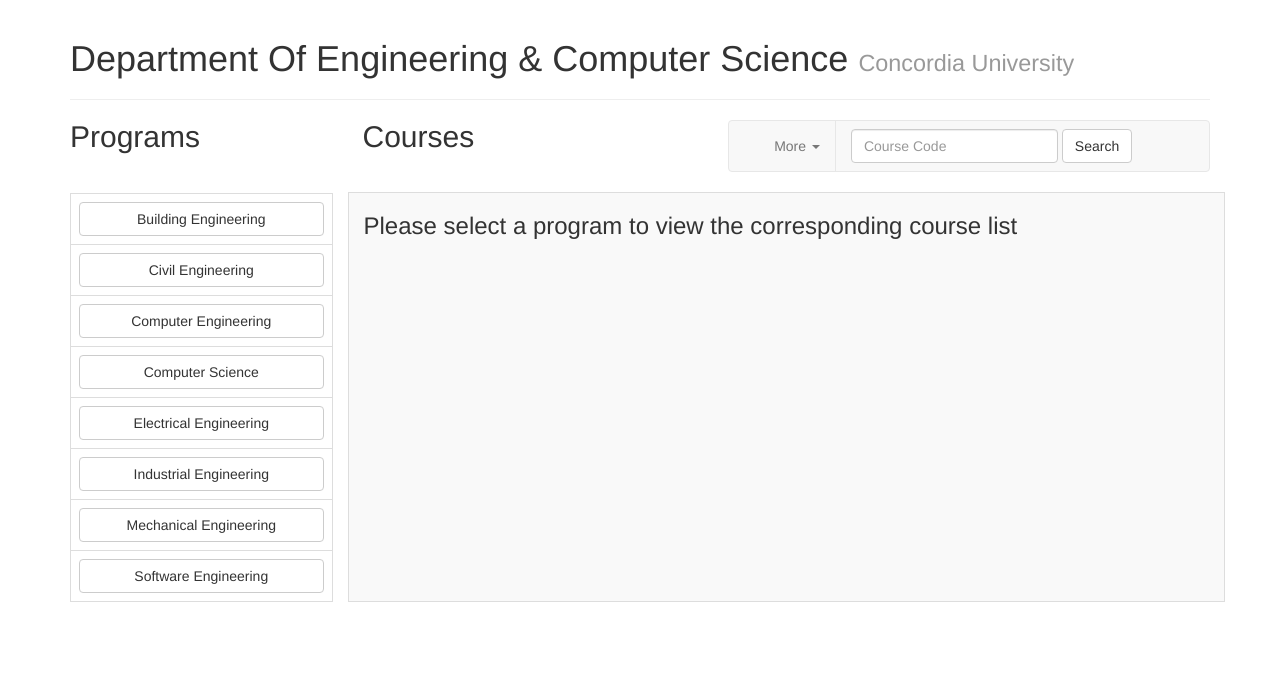
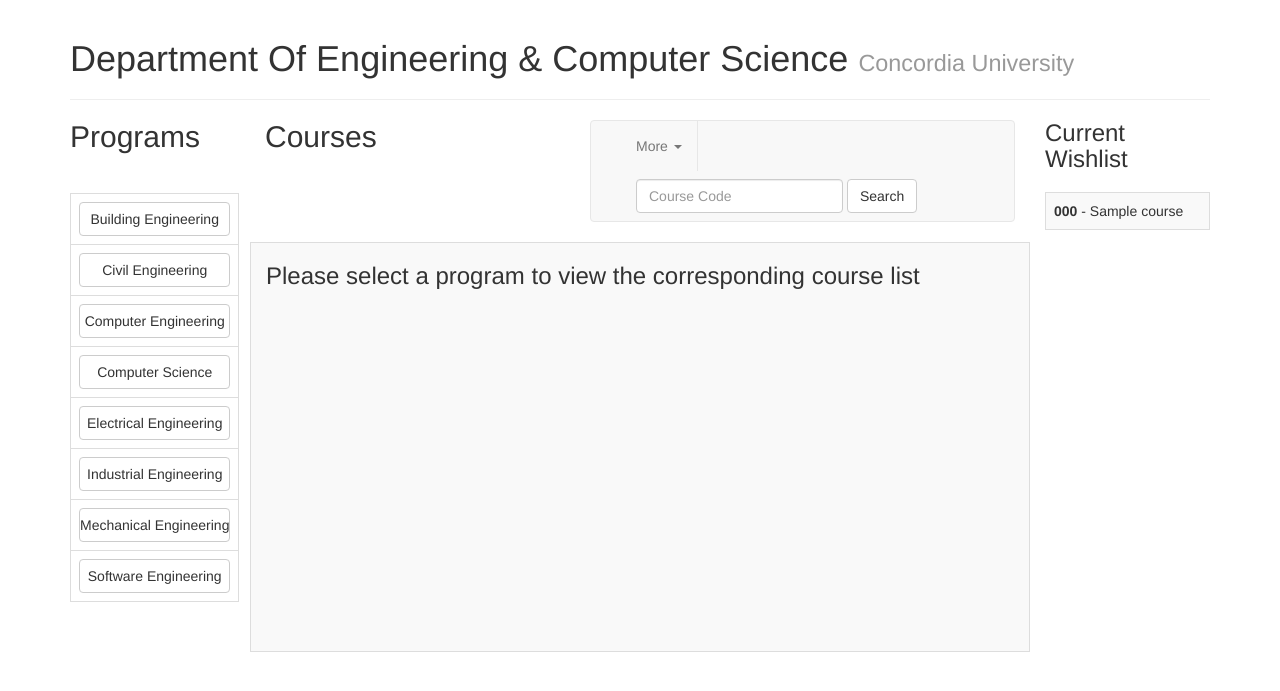
Before and after one commit to grodtron/SOEN341, a Django app: page /course-selection in a window 1280 px wide. Shown: the part 51-742 px from the top of the page. Run offline with Django 3.2, Linux system fonts and the light colour scheme; a user stored in the database is signed in; tables that the repository leaves empty hold one stand-in row (values such as "Sample post"); lists and menus that the app fills with data are empty; some libraries are stand-ins or nearby versions.

Commit message:
Update of course selection to add wishlist and search works regardless of upper or lower case.

```diff
--- a/home/templates/home/course-selection.html
+++ b/home/templates/home/course-selection.html
@@ -1,6 +1,8 @@
 {% extends "home/base.html" %}
 
 {% load shopping_cart_tags %}
+
+{% block title %}Course Selection Page{% endblock %}
 
 {% block content %}
 <script>
@@ -8,6 +10,8 @@ function getCourse()
 {
 
 	var key = document.getElementById("search_code").value;
+	var key = key.toUpperCase();
+	document.getElementById('demo').innerHTML=key;
 	var node1 = document.getElementById('course_details_exact');
 	var node2 = document.getElementById('course_name_exact');
 	var node3 = document.getElementById('shopping_cart_exact');
@@ -18,7 +22,7 @@ function getCourse()
 		if(code == key){
 			node1.innerHTML='<a href="/course-details/{{course.course_code}}" class="btn btn-default btn-block" data-toggle="tooltip" title="Click for details">{{course.course_code}}</a>';
 			node2.innerHTML=name;
-			node3.innerHTML='<form action="/shopping-cart/do-add" method="post"><input type="hidden" name="course" value="{{course.course_id}}"><a><button class="btn btn-block" type="submit"> Add to wishlist</button></a></form>';
+			node3.innerHTML="Add to Wishlist";
 			}
 	{% endfor %}
 
@@ -33,13 +37,15 @@ function getCourse()
 		buttons[i].className = 'btn btn-default btn-block';
  	}
 }
+
 </script>
 
 <div class="container">
 	<h1>Department Of Engineering & Computer Science <small>Concordia University</small></h1>
+	<p id="demo"></p>
 	<hr>
 	<div class="row">
-		<div class="col-md-3">
+		<div class="col-md-2">
 			<div class="row">
 			<div class="col-md-12"><h2 class="inline">Programs</h2></div>
 			</div>
@@ -107,7 +113,7 @@ function getCourse()
 				</div>
 			</div>
 		</div>
-		<div class="col-md-9">
+		<div class="col-md-8">
 			<div class="row">
 			<div class="col-md-5"><h2 class="inline">Courses</h2></div>
 			<div class="col-md-7">
@@ -137,7 +143,7 @@ function getCourse()
 						<div class="form-group">
 						  <input type="text" id="search_code" class="form-control" placeholder="Course Code">
 						</div>
-						<button type="button" class="btn btn-default" onclick="getCourse()">Search</button>
+						<button type="button" class="btn btn-default" onChange="getCourse();" onclick="getCourse()">Search</button>
 					  </form>
 					</div>
 				  </div>
@@ -165,9 +171,7 @@ function getCourse()
 						<tr>
 						<td><a href="/course-details/{{course.course_code}}" class="btn btn-default btn-block" data-toggle="tooltip" title="Click for details">{{course.course_code}}</a></td>
 						<td>{{course.course_name}}</td>
-						<td>
-               {% shopping_cart_add_button course.course_id %}
-						</td>
+						<td><a href="#" onclick="setTimeout(window.document.location='',10000);">{% shopping_cart_add_button course.course_id %}</a></td>
 						</tr>
 						{% endfor %}
 					</table>
@@ -175,6 +179,24 @@ function getCourse()
 				{% endif %}
 			</div>
 		</div>
+		<div class="col-md-2">
+			<h3 class="inline"> Current Wishlist </h3>
+			</br></br>
+			<table class="table table-striped table-bordered">
+			{% if shoppingCart %}
+				{% for course in shoppingCart %}
+					<tr>
+						<td><b>{{course.course_code}} </b> -
+						{{course.course_name}}</td>
+					</tr>
+				{% endfor %}
+			{% else %}
+				<tr>
+					<td>Your wishlist is currently empty</td>
+				</tr>
+			{% endif %}
+			</table>
+		</div>
 	</div>
 </div>
 {% endblock %}
--- a/home/views.py
+++ b/home/views.py
@@ -38,18 +38,26 @@ def course_selection(request,program=None):
             course_name__exact="None",
             description__exact="None"
         ).order_by('course_code')
+
+        shopping_cart, created = ShoppingCart.objects.get_or_create(user=request.user)
+        shopping_cart = shopping_cart.courses.all()
         context = {
             "courses"   : list(programcourses),
-            "allcourses"   : list(everycourse)
+            "allcourses"   : list(everycourse),
+            "shoppingCart" : shopping_cart
         }
     else:
         everycourse = Course.objects.exclude(
             course_name__exact="None",
             description__exact="None"
         ).order_by('course_code')
+
+        shopping_cart, created = ShoppingCart.objects.get_or_create(user=request.user)
+        shopping_cart = shopping_cart.courses.all()
         context = {
             "courses"   : list(),
-            "allcourses"   : list(everycourse)
+            "allcourses"   : list(everycourse),
+            "shoppingCart" : shopping_cart
         }
     return render(request, 'home/course-selection.html', context)
 
```
